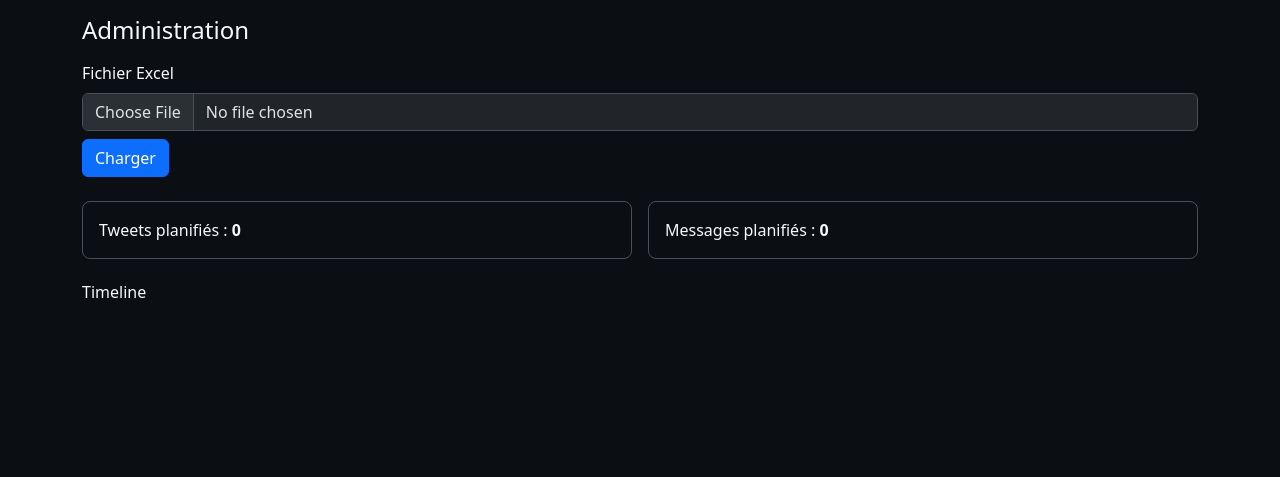
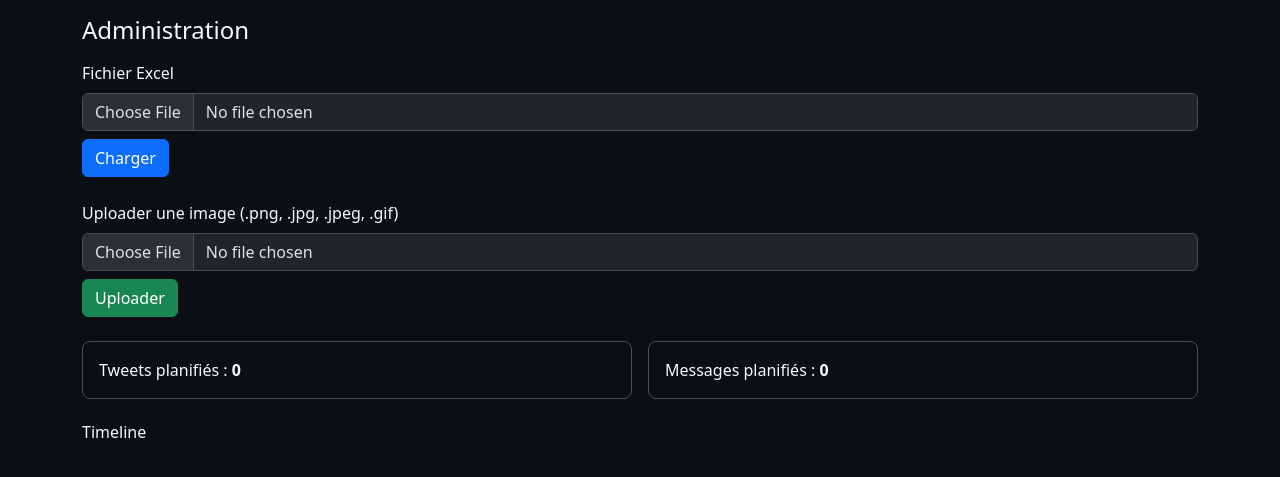
Before and after one commit to JMousqueton/Murail, a Flask app: page /admin in a window 1280 px wide. Shown: the top 477 px of the page. Run offline with Flask 3, Linux system fonts and the light colour scheme; the visitor is signed in with stand-in values (Sample User, id 1).

Commit message:
ajout d'une fonction d'upload d'images pour les tweets

```diff
--- a/app.py
+++ b/app.py
@@ -19,6 +19,8 @@ import pandas as pd
 
 from dotenv import load_dotenv  # NEW
 
+from werkzeug.utils import secure_filename
+
 load_dotenv()  # NEW: load variables from .env at project root
 
 APP_TZ = gettz("Europe/Paris")
@@ -33,6 +35,11 @@ DATA_PATH = os.environ.get("SCENARIO_XLSX", os.path.join("data", "scenario.xlsx"
 ADMIN_PASSWORD     = os.environ.get("ADMIN_PASSWORD", "changeme_admin")       # NEW
 OBSERVER_PASSWORD  = os.environ.get("OBSERVER_PASSWORD", "changeme_observer") # NEW
 APP_ID             = os.environ.get("APP_ID", "SIM-LOCAL")                    # NEW
+
+UPLOAD_FOLDER = os.path.join("static", "images")
+ALLOWED_EXTENSIONS = {"png", "jpg", "jpeg", "gif"}
+
+os.makedirs(UPLOAD_FOLDER, exist_ok=True)
 
 app = Flask(__name__)
 app.secret_key = os.environ.get("FLASK_SECRET", "dev-secret-change-me")
@@ -64,6 +71,31 @@ def parse_horaire(val) -> datetime:
     else:
         dt = dt.astimezone(APP_TZ)
     return dt
+
+
+def allowed_file(filename):
+    return "." in filename and filename.rsplit(".", 1)[1].lower() in ALLOWED_EXTENSIONS
+
+@app.route("/upload_image", methods=["POST"])
+def upload_image():
+    if "image" not in request.files:
+        flash("Aucun fichier sélectionné")
+        return redirect(url_for("admin"))
+
+    file = request.files["image"]
+    if file.filename == "":
+        flash("Nom de fichier vide")
+        return redirect(url_for("admin"))
+
+    if file and allowed_file(file.filename):
+        filename = secure_filename(file.filename)
+        path = os.path.join(UPLOAD_FOLDER, filename)
+        file.save(path)
+        flash(f"Image '{filename}' uploadée avec succès.")
+    else:
+        flash("Format non autorisé. Extensions acceptées : png, jpg, jpeg, gif.")
+
+    return redirect(url_for("admin"))
 
 
 def load_excel(file_like) -> None:
--- a/templates/admin.html
+++ b/templates/admin.html
@@ -23,15 +23,27 @@
       {% endif %}
       {% endwith %}
 
+      <!-- Upload Excel -->
       <form action="{{ url_for('admin') }}" method="post" enctype="multipart/form-data" class="mb-4">
         <label class="form-label">Fichier Excel</label>
         <input type="file" name="file" class="form-control mb-2" accept=".xlsx,.xls" required>
         <button class="btn btn-primary">Charger</button>
       </form>
 
+      <!-- Upload Images -->
+      <form action="{{ url_for('upload_image') }}" method="post" enctype="multipart/form-data" class="mb-4">
+        <label class="form-label">Uploader une image (.png, .jpg, .jpeg, .gif)</label>
+        <input type="file" name="image" class="form-control mb-2" accept=".png,.jpg,.jpeg,.gif" required>
+        <button class="btn btn-success">Uploader</button>
+      </form>
+
       <div class="row g-3 mb-4">
-        <div class="col-sm-6"><div class="p-3 border rounded-3">Tweets planifiés : <strong>{{ n_tweets }}</strong></div></div>
-        <div class="col-sm-6"><div class="p-3 border rounded-3">Messages planifiés : <strong>{{ n_messages }}</strong></div></div>
+        <div class="col-sm-6">
+          <div class="p-3 border rounded-3">Tweets planifiés : <strong>{{ n_tweets }}</strong></div>
+        </div>
+        <div class="col-sm-6">
+          <div class="p-3 border rounded-3">Messages planifiés : <strong>{{ n_messages }}</strong></div>
+        </div>
       </div>
 
       <h2 class="h6 mb-2">Timeline</h2>
```
Also changed, not shown: 1 other file.
